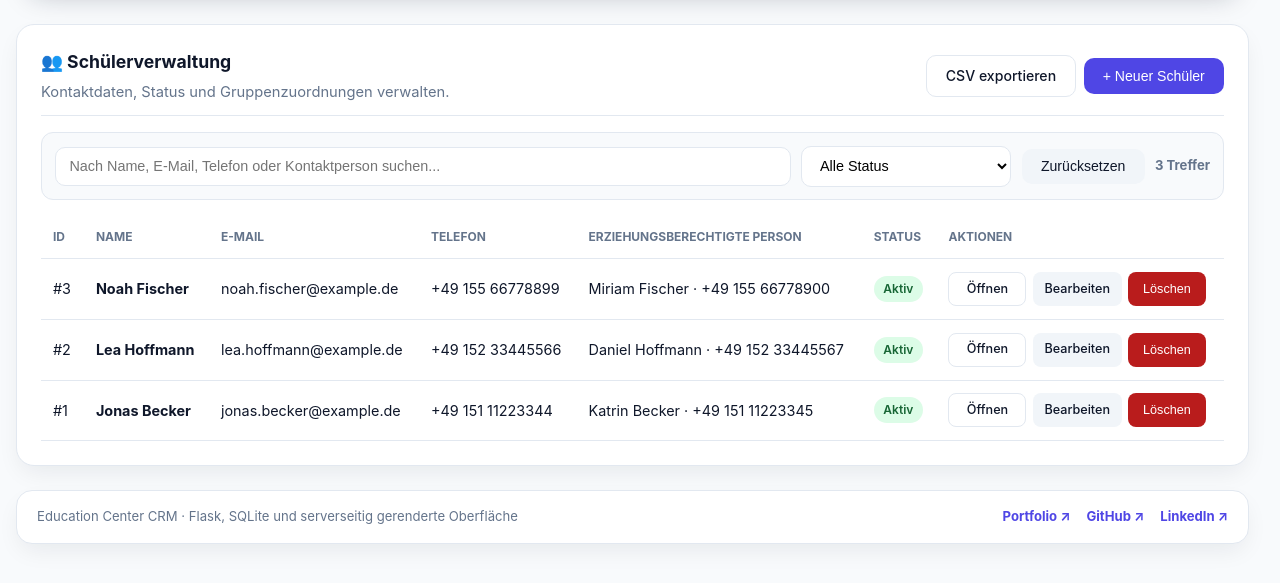
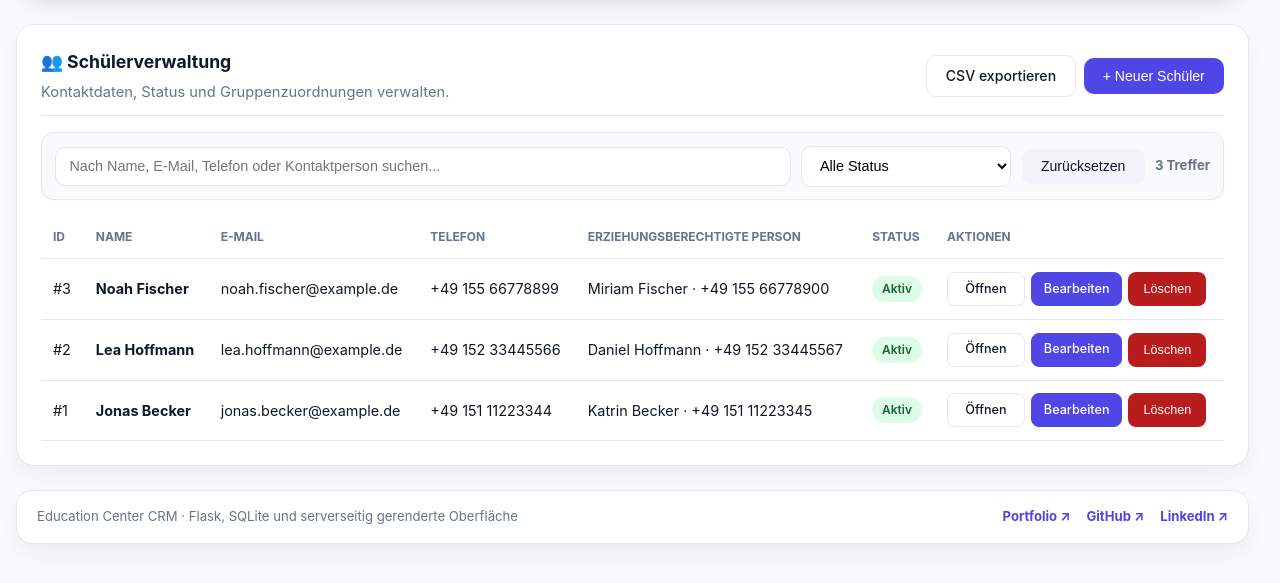
Before and after one commit to sandroabashishvili/education-center-crm, a Flask app: page /students in a window 1280 px wide. Shown: the part 94-677 px from the top of the page. Run offline with Flask 3, Linux system fonts and the light colour scheme; the visitor is signed in with stand-in values (Sample User, id 1); data comes from the database, SQL or seed files in the repository; some libraries are stand-ins or nearby versions.

Commit message:
Standardize student row actions

```diff
--- a/app/templates/students/index.html
+++ b/app/templates/students/index.html
@@ -6,7 +6,7 @@
   <div class="card-header"><div><h1 class="card-title">👥 Schülerverwaltung</h1><p class="page-subtitle">Kontaktdaten, Status und Gruppenzuordnungen verwalten.</p></div><div class="header-actions"><a href="{{ url_for('export_students_csv') }}" class="btn btn-outline">CSV exportieren</a><button onclick="document.getElementById('addStudentModal').style.display='flex'" class="btn">+ Neuer Schüler</button></div></div>
   <form class="list-filter-bar" data-list-filter data-target="studentsTable"><input type="search" class="form-control" data-filter-search placeholder="Nach Name, E-Mail, Telefon oder Kontaktperson suchen..."><select class="form-control" data-filter-status aria-label="Schülerstatus filtern"><option value="all">Alle Status</option><option value="active">Aktiv</option><option value="inactive">Inaktiv</option><option value="archived">Archiviert</option></select><button type="button" class="btn btn-secondary filter-reset" data-filter-reset>Zurücksetzen</button><span class="filter-count" data-filter-count></span></form>
   <table id="studentsTable" class="list-table"><thead><tr><th>ID</th><th>Name</th><th>E-Mail</th><th>Telefon</th><th>Erziehungsberechtigte Person</th><th>Status</th><th>Aktionen</th></tr></thead><tbody>
-    {% for s in students %}<tr data-filter-row data-status="{{ s[6] }}" data-search="{{ s[1] }} {{ s[2] }} {{ s[3] or '' }} {{ s[4] or '' }} {{ s[5] or '' }}"><td>#{{ s[0] }}</td><td><strong>{{ s[1] }}</strong></td><td>{{ s[2] }}</td><td>{{ s[3] or '-' }}</td><td>{{ s[4] or '-' }}{% if s[5] %} · {{ s[5] }}{% endif %}</td><td><span class="badge {% if s[6] == 'active' %}badge-success{% elif s[6] == 'archived' %}badge-neutral{% else %}badge-info{% endif %}">{{ s[6]|status_de }}</span></td><td><div class="row-actions"><a href="{{ url_for('student_detail_page', student_id=s[0]) }}" class="btn btn-sm btn-outline">Öffnen</a><a href="{{ url_for('edit_student', student_id=s[0]) }}" class="btn btn-sm btn-secondary">Bearbeiten</a>{% if session.get('user_role') == 'admin' %}<form action="{{ url_for('delete_student', student_id=s[0]) }}" method="POST" onsubmit="return confirm('Möchten Sie diesen Schüler wirklich löschen?');"><input type="hidden" name="csrf_token" value="{{ csrf_token() }}"><button type="submit" class="btn btn-sm btn-danger">Löschen</button></form>{% endif %}</div></td></tr>{% endfor %}
+    {% for s in students %}<tr data-filter-row data-status="{{ s[6] }}" data-search="{{ s[1] }} {{ s[2] }} {{ s[3] or '' }} {{ s[4] or '' }} {{ s[5] or '' }}"><td>#{{ s[0] }}</td><td><strong>{{ s[1] }}</strong></td><td>{{ s[2] }}</td><td>{{ s[3] or '-' }}</td><td>{{ s[4] or '-' }}{% if s[5] %} · {{ s[5] }}{% endif %}</td><td><span class="badge {% if s[6] == 'active' %}badge-success{% elif s[6] == 'archived' %}badge-neutral{% else %}badge-info{% endif %}">{{ s[6]|status_de }}</span></td><td><div class="entity-actions"><a href="{{ url_for('student_detail_page', student_id=s[0]) }}" class="btn btn-sm btn-outline">Öffnen</a><a href="{{ url_for('edit_student', student_id=s[0]) }}" class="btn btn-sm btn-edit">Bearbeiten</a>{% if session.get('user_role') == 'admin' %}<form action="{{ url_for('delete_student', student_id=s[0]) }}" method="POST" onsubmit="return confirm('Möchten Sie diesen Schüler wirklich löschen?');"><input type="hidden" name="csrf_token" value="{{ csrf_token() }}"><button type="submit" class="btn btn-sm btn-danger">Löschen</button></form>{% endif %}</div></td></tr>{% endfor %}
     <tr data-filter-empty class="empty-state" hidden><td colspan="7">Keine passenden Schüler gefunden</td></tr>
   </tbody></table>
 </div>
```
